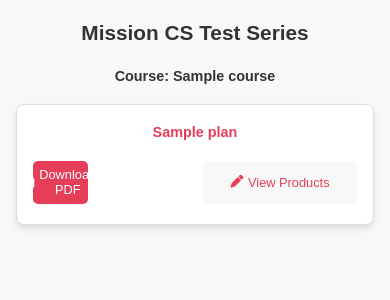
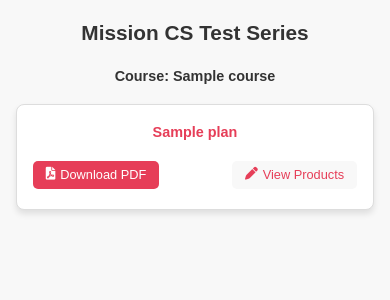
Before and after one commit to cawalamemes/schedule, a FastAPI app: template templates/user_dashboard.html in a window 390 px wide. Shown: the part 54-354 px from the top of the page. Run offline with FastAPI, Linux system fonts and the light colour scheme; the template is opened without the code that fills it: most values are stand-ins (such as "Sample title", 1, 10 or a date in 2020).

Commit message:
Update user_dashboard.html

```diff
--- a/templates/user_dashboard.html
+++ b/templates/user_dashboard.html
@@ -152,7 +152,6 @@
             .plan button {
                 flex: unset;
                 margin: 4px 0;
-                width: calc(50% - 8px);
             }
         }
     </style>
```
